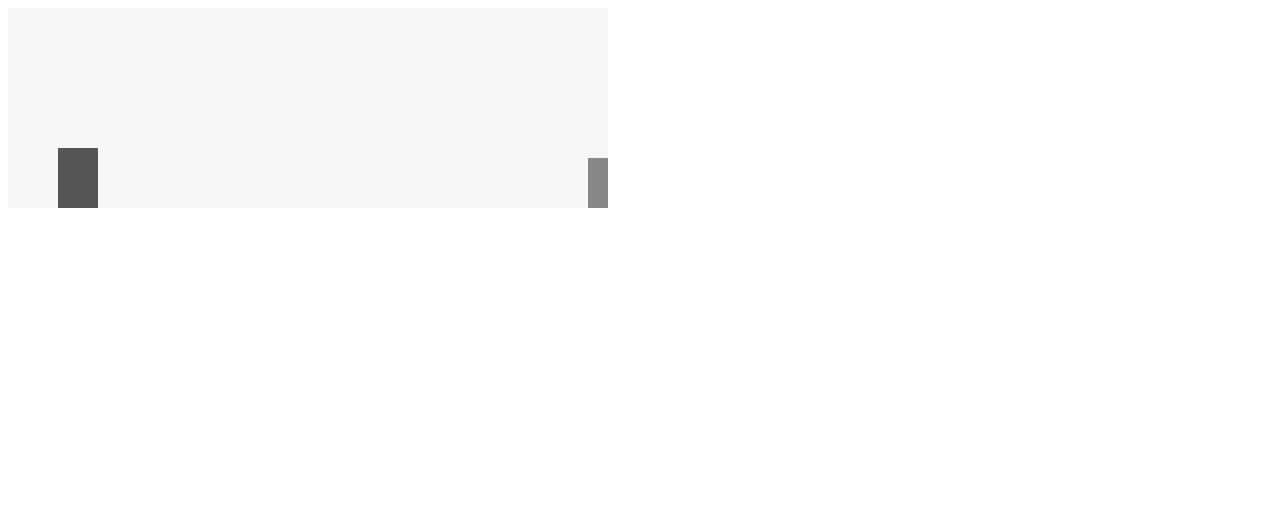
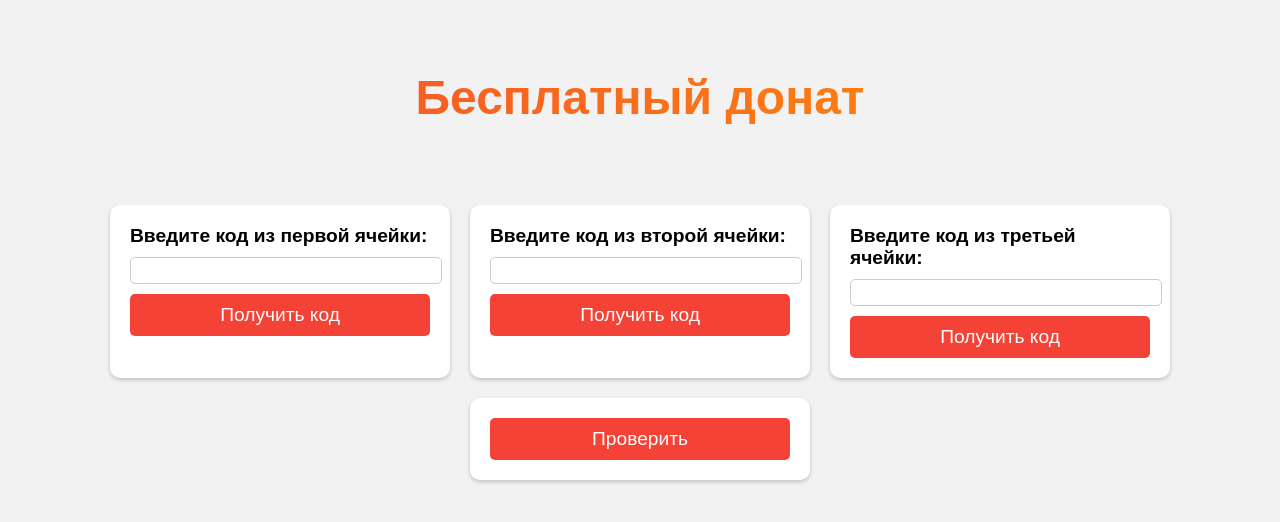
Before and after one commit to Vainer-prog/Vainer-prog.github.io, a plain HTML site: page index.html in a window 1280 px wide. Drawn offline with Linux system fonts and the light colour scheme.

Commit message:
Update index.html

```diff
--- a/index.html
+++ b/index.html
@@ -1,14 +1,127 @@
 <!DOCTYPE html>
 <html>
-  <head>
-    <title>Игра "Динозаврик"</title>
-    <link rel="stylesheet" type="text/css" href="style.css">
-  </head>
-  <body>
-    <div id="game">
-      <div id="dinosaur"></div>
-      <div id="cactus"></div>
-    </div>
-    <script src="script.js"></script>
-  </body>
+<head>
+	<title>Бесплатный донат</title>
+	<style>
+		body {
+			background-color: #f2f2f2;
+			font-family: Arial, sans-serif;
+		}
+		h1 {
+			margin-top: 50px;
+			text-align: center;
+			font-size: 3em;
+			background: linear-gradient(to right, #f44336, #ff9800);
+			-webkit-background-clip: text;
+			-webkit-text-fill-color: transparent;
+			border-radius: 25px;
+			padding: 20px;
+		}
+		.container {
+			display: flex;
+			flex-wrap: wrap;
+			justify-content: center;
+			margin-top: 50px;
+		}
+		.card {
+			background-color: #fff;
+			border-radius: 10px;
+			box-shadow: 0px 2px 4px rgba(0, 0, 0, 0.2);
+			margin: 10px;
+			padding: 20px;
+			width: 300px;
+		}
+		label {
+			display: block;
+			margin-bottom: 10px;
+			font-size: 1.2em;
+			font-weight: bold;
+		}
+		input[type="text"] {
+			padding: 5px;
+			border-radius: 5px;
+			border: 1px solid #ccc;
+			margin-bottom: 10px;
+			width: 100%;
+		}
+		button {
+			background-color: #f44336;
+			border: none;
+			border-radius: 5px;
+			color: #fff;
+			cursor: pointer;
+			font-size: 1.2em;
+			padding: 10px;
+			width: 100%;
+		}
+		button:hover {
+			background-color: #ff9800;
+		}
+		.hidden {
+			display: none;
+		}
+		.invalid {
+			border: 2px solid red;
+			padding: 4px;
+			margin-bottom: 4px;
+		}
+		.invalid-label {
+			color: red;
+			font-size: 0.8em;
+		}
+	</style>
+</head>
+<body>
+	<h1>Бесплатный донат</h1>
+	<div class="container">
+		<div class="card">
+			<label for="code1">Введите код из первой ячейки:</label>
+			<input type="text" id="code1">
+			<button onclick="window.open('https://exe.io/kO4EYd4')">Получить код</button>
+		</div>
+		<div class="card">
+			<label for="code2">Введите код из второй ячейки:</label>
+			<input type="text" id="code2">
+			<button onclick="window.open('https://bitshare.link/o8xtsmnk')">Получить код</button>
+		</div>
+		<div class="card">
+			<label for="code3">Введите код из третьей ячейки:</label>
+			<input type="text" id="code3">
+			<button onclick="window.open('https://ouo.io/6U3TtM')">Получить код</button>
+		</div>
+		<div class="card hidden" id="form">
+			<label for="username">Ваш ник в майнкрафте:</label>
+			<input type="text" id="username">
+			<label for="server">Сервер:</label>
+			<input type="text" id="server">
+			<label for="donate">Донат:</label>
+			<input type="text" id="donate">
+			<button onclick="submitForm()">Отправить</button>
+		</div>
+		<div class="card" id="check">
+			<button onclick="check()">Проверить</button>
+		</div>
+	</div>
+	<script>
+		var codes = {
+			code1: 'Gr200',
+			code2: 'Alpha992',
+			code3: 'Help249'
+		};
+
+		function check() {
+		  var code1 = document.getElementById("code1").value;
+		  var code2 = document.getElementById("code2").value;
+		  var code3 = document.getElementById("code3").value;
+		  if (code1 === "Gr200" && code2 === "Alpha992" && code3 === "Help249") {
+		    document.getElementById("code1").value = "";
+		    document.getElementById("code2").value = "";
+		    document.getElementById("code3").value = "";
+		    window.location.href = "https://forms.gle/8G2bmBM4QBmPPpsi9";
+		  } else {
+		    alert("Неверный код!");
+		  }
+		}
+	</script>
+</body>
 </html>
```
